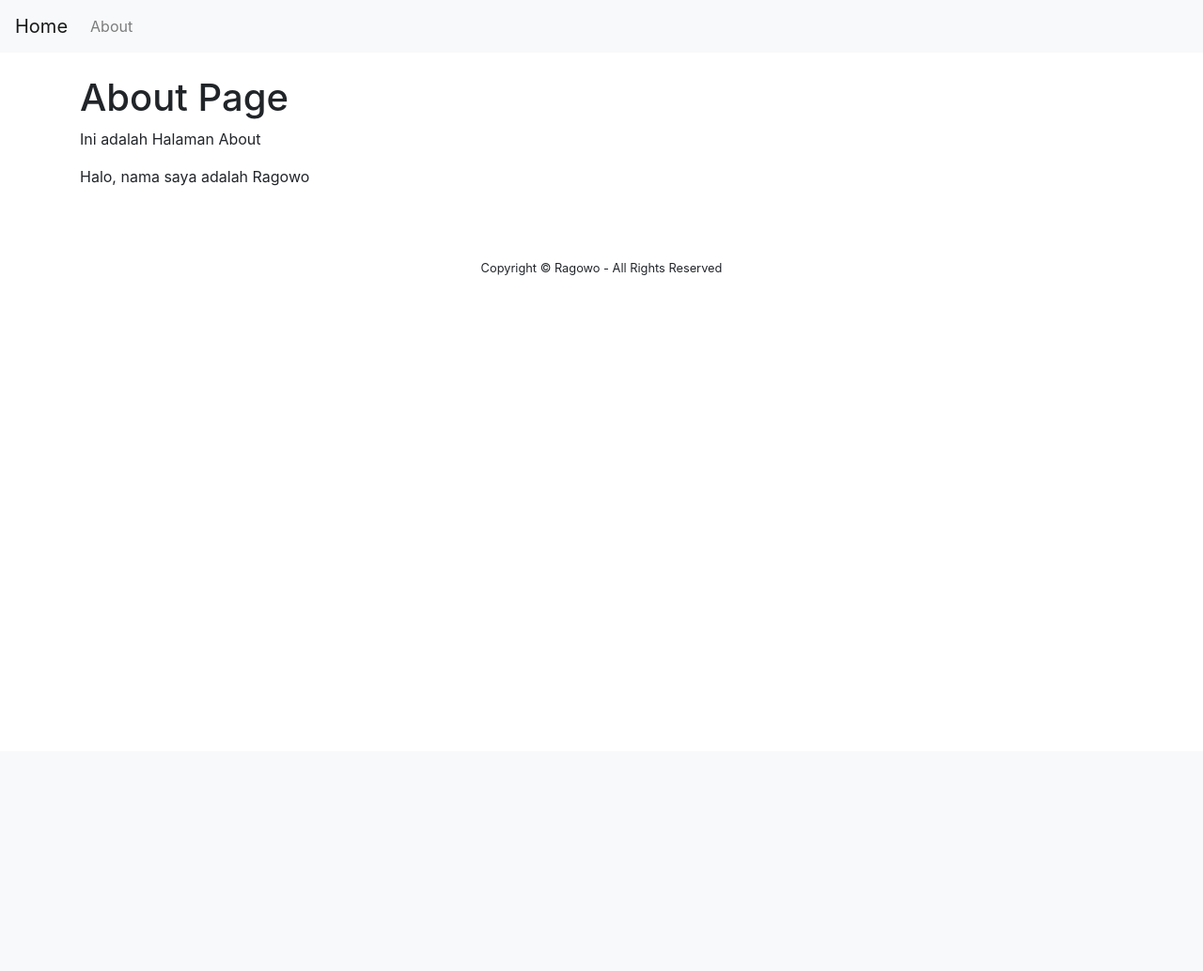
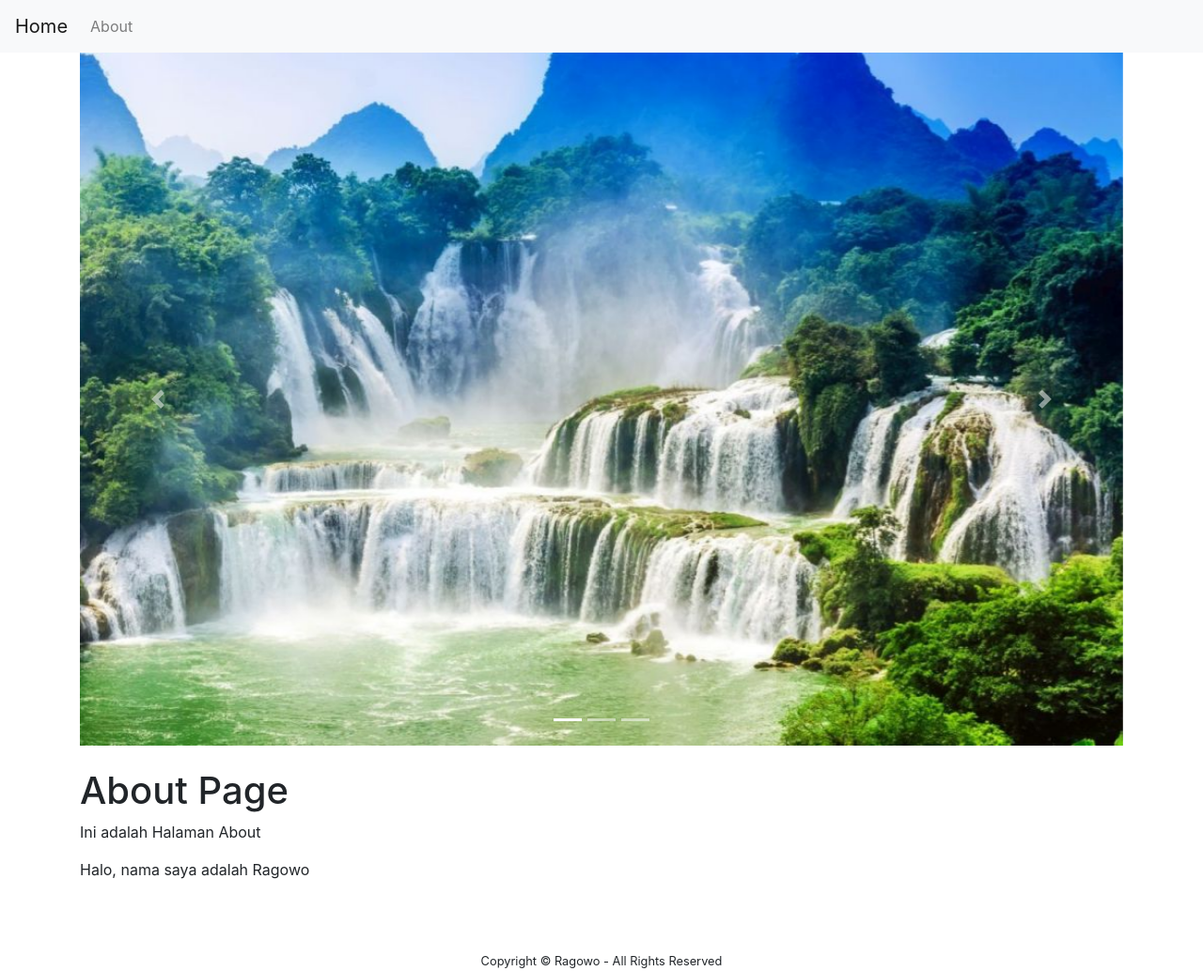
Before and after one commit to workfromroom/django1, a Django app: page /about/ in a window 1280 px wide. Shown: the whole page at 94% size. Before the commit the page ends 293 px from the top, so only its background shows below. Run offline with Django 3.2, Linux system fonts and the light colour scheme; some libraries are stand-ins or nearby versions.

Commit message:
FINISHED

```diff
--- a/mywebsite/pages/templates/about.html
+++ b/mywebsite/pages/templates/about.html
@@ -1,4 +1,5 @@
 {% extends 'base.html' %}
+{%load static%}
 {% block title %} About Ragowo {% endblock %}
 {% block content %}
 <!DOCTYPE html>
@@ -8,6 +9,32 @@
     <title>About</title>
 </head>
 <body>
+    <div id="carouselExampleIndicators" class="carousel slide" data-ride="carousel">
+      <ol class="carousel-indicators">
+        <li data-target="#carouselExampleIndicators" data-slide-to="0" class="active"></li>
+        <li data-target="#carouselExampleIndicators" data-slide-to="1"></li>
+        <li data-target="#carouselExampleIndicators" data-slide-to="2"></li>
+      </ol>
+      <div class="carousel-inner">
+        <div class="carousel-item active">
+          <img src="{%static 'images/1.jpg'%}" class="d-block w-100" alt="1">
+        </div>
+        <div class="carousel-item">
+          <img src="{%static 'images/2.jpg'%}" class="d-block w-100" alt="2">
+        </div>
+        <div class="carousel-item">
+          <img src="{%static 'images/3.jpg'%}" class="d-block w-100" alt="3">
+        </div>
+      </div>
+      <a class="carousel-control-prev" href="#carouselExampleIndicators" role="button" data-slide="prev">
+        <span class="carousel-control-prev-icon" aria-hidden="true"></span>
+        <span class="sr-only">Previous</span>
+      </a>
+      <a class="carousel-control-next" href="#carouselExampleIndicators" role="button" data-slide="next">
+        <span class="carousel-control-next-icon" aria-hidden="true"></span>
+        <span class="sr-only">Next</span>
+      </a>
+    </div>
     <br>
     <h1>About Page</h1>
     <p>Ini adalah Halaman About </p>
```
Also changed, not shown: README.md, mywebsite/pages/static/images/1.jpg (added), mywebsite/pages/static/images/2.jpg (added), mywebsite/pages/static/images/3.jpg (added).
